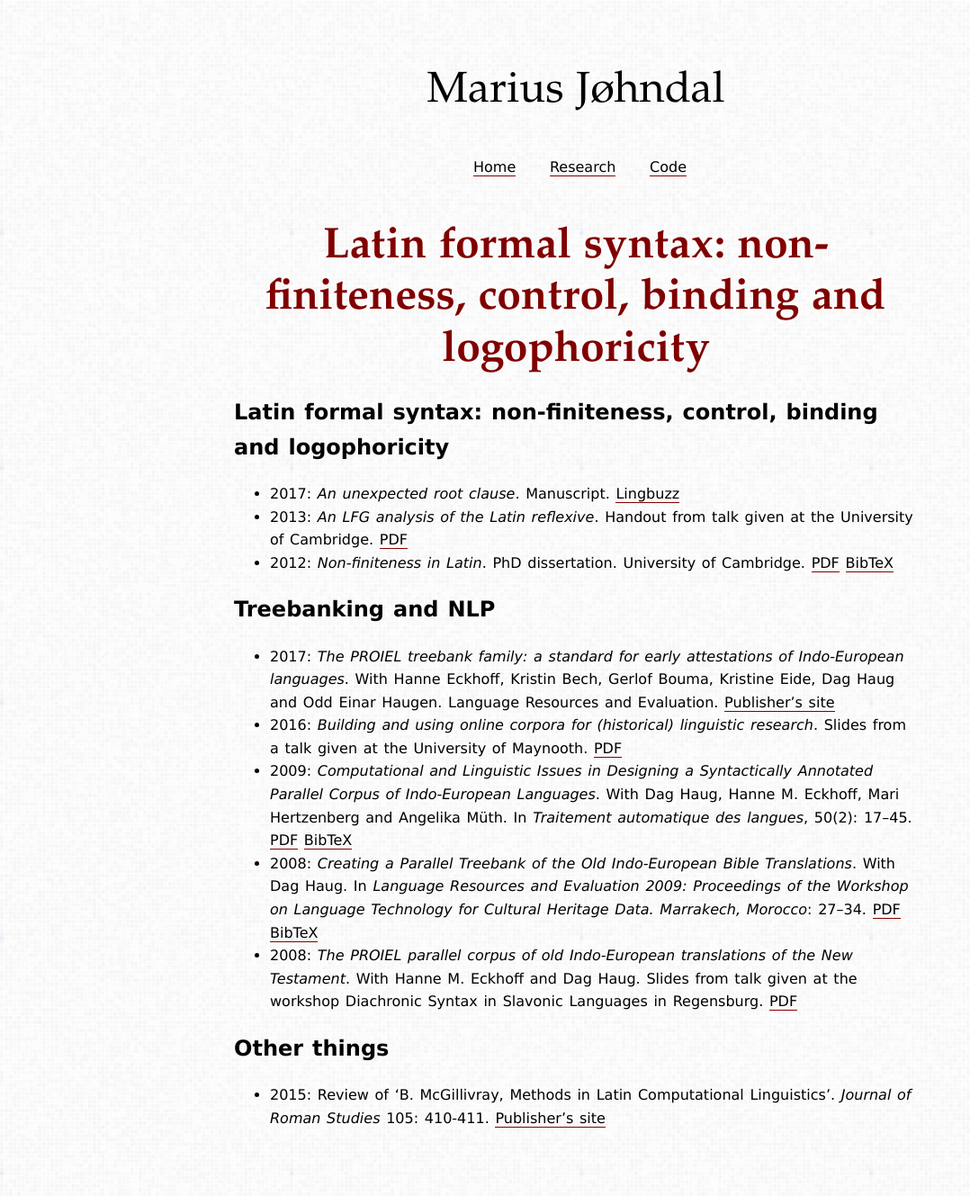
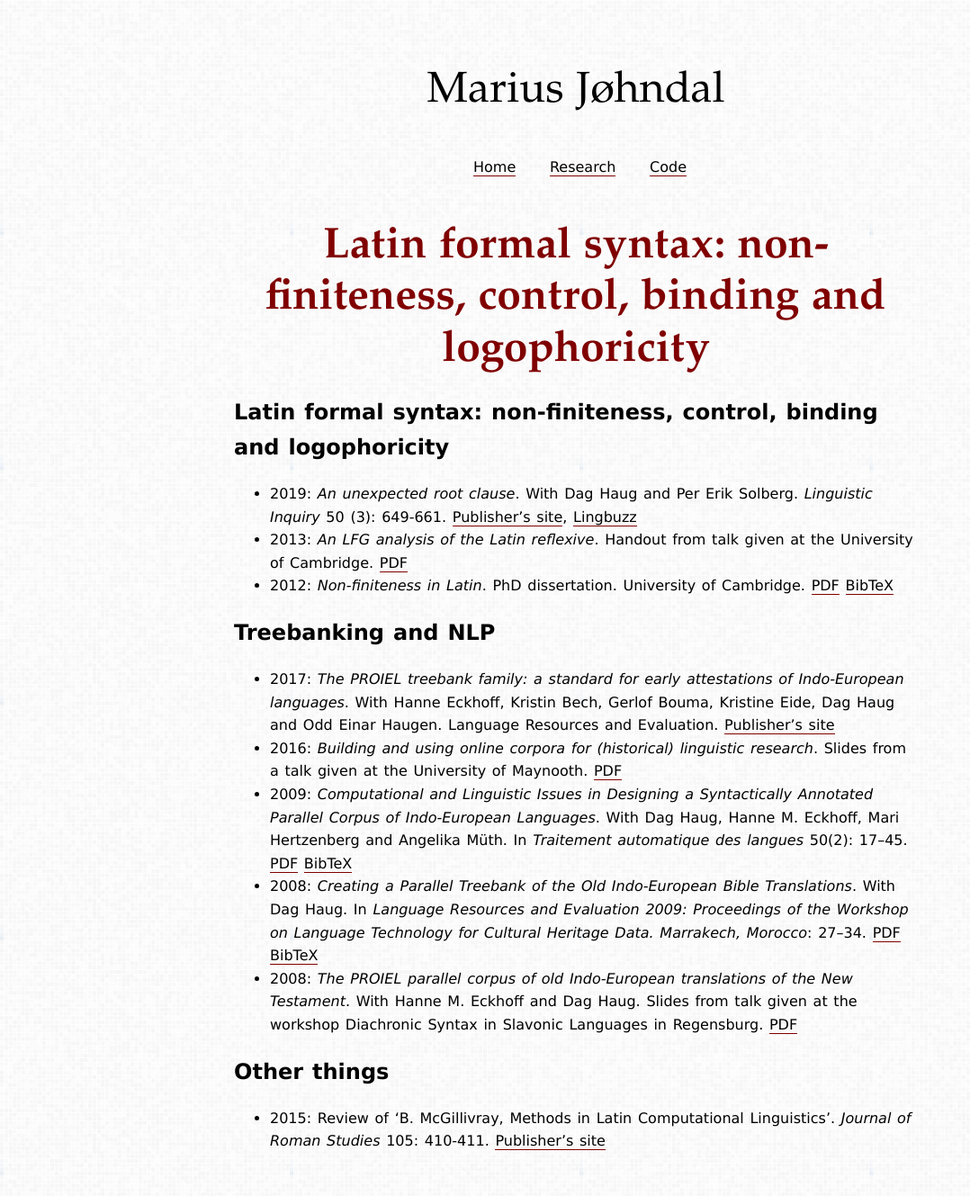
Before and after one commit to mlj/mlj.github.io, a Jekyll site: the page built from research/index.md, in a window 1280 px wide. Shown: the whole page at 90% size, without its empty margins (0-1078 px from the left). Built offline with Jekyll 4.4.1, drawn with Linux system fonts in a browser that asks for light colours; some web fonts are replaced; our own code applies the rules of GitHub Pages for plain Markdown files; before the commit the page ends 1303 px from its top, so only the background shows below that.

Commit message:
Update link to LI paper

```diff
--- a/research/index.md
+++ b/research/index.md
@@ -4,7 +4,7 @@ layout: page
 
 ## Latin formal syntax: non-finiteness, control, binding and logophoricity
 
-* 2017: _An unexpected root clause_. Manuscript. [Lingbuzz](http://ling.auf.net/lingbuzz/003359)
+* 2019: _An unexpected root clause_. With Dag Haug and Per Erik Solberg.  _Linguistic Inquiry_ 50 (3): 649-661. [Publisher's site](https://www.mitpressjournals.org/doi/full/10.1162/ling_a_00296), [Lingbuzz](http://ling.auf.net/lingbuzz/003359)
 * 2013: _An LFG analysis of the Latin reflexive_. Handout from talk given at the University of Cambridge. [PDF](http://folk.uio.no/mariuslj/johndal-2013-reflexives.pdf)
 * 2012: _Non-finiteness in Latin_. PhD dissertation. University of Cambridge. [PDF](http://folk.uio.no/mariuslj/johndal-2012-phd-dissertation.pdf) [BibTeX](johndal-2012-phd-dissertation.bib)
 
@@ -12,7 +12,7 @@ layout: page
 
 * 2017: _The PROIEL treebank family: a standard for early attestations of Indo-European languages_. With Hanne Eckhoff, Kristin Bech, Gerlof Bouma, Kristine Eide, Dag Haug and Odd Einar Haugen. Language Resources and Evaluation. [Publisher's site](https://link.springer.com/article/10.1007/s10579-017-9388-5)
 * 2016: _Building and using online corpora for (historical) linguistic research_. Slides from a talk given at the University of Maynooth. [PDF](http://folk.uio.no/mariuslj/johndal-2016-maynooth.pdf)
-* 2009: _Computational and Linguistic Issues in Designing a Syntactically Annotated Parallel Corpus of Indo-European Languages_. With Dag Haug, Hanne M. Eckhoff, Mari Hertzenberg and Angelika Müth. In _Traitement automatique des langues_, 50(2): 17–45. [PDF](http://www.atala.org/IMG/pdf/TAL-2009-50-2-01-Haug.pdf) [BibTeX](proiel-2009-tal.bib)
+* 2009: _Computational and Linguistic Issues in Designing a Syntactically Annotated Parallel Corpus of Indo-European Languages_. With Dag Haug, Hanne M. Eckhoff, Mari Hertzenberg and Angelika Müth. In _Traitement automatique des langues_ 50(2): 17–45. [PDF](http://www.atala.org/IMG/pdf/TAL-2009-50-2-01-Haug.pdf) [BibTeX](proiel-2009-tal.bib)
 * 2008: _Creating a Parallel Treebank of the Old Indo-European Bible Translations_. With Dag Haug. In _Language Resources and Evaluation 2009: Proceedings of the Workshop on Language Technology for Cultural Heritage Data. Marrakech, Morocco_: 27–34. [PDF](http://www.lrec-conf.org/proceedings/lrec2008/workshops/W22_Proceedings.pdf#page=31) [BibTeX](proiel-2008-marrakech-paper.bib)
 * 2008: _The PROIEL parallel corpus of old Indo-European translations of the New Testament_. With Hanne M. Eckhoff and Dag Haug. Slides from talk given at the workshop Diachronic Syntax in Slavonic Languages in Regensburg. [PDF](http://www.hf.uio.no/ifikk/english/research/projects/proiel/Activities/proiel/publications/regensburgslides.pdf)
 
```
